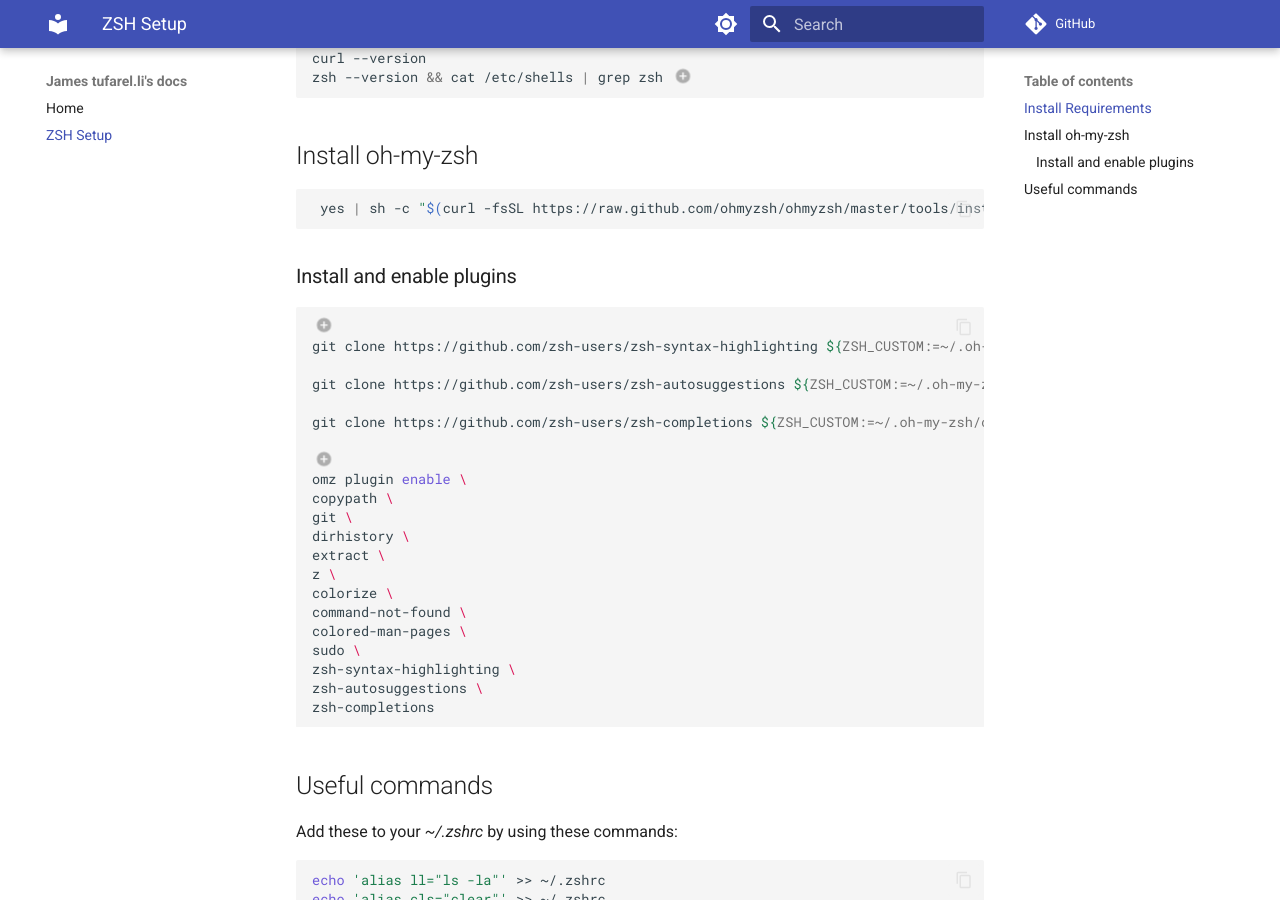
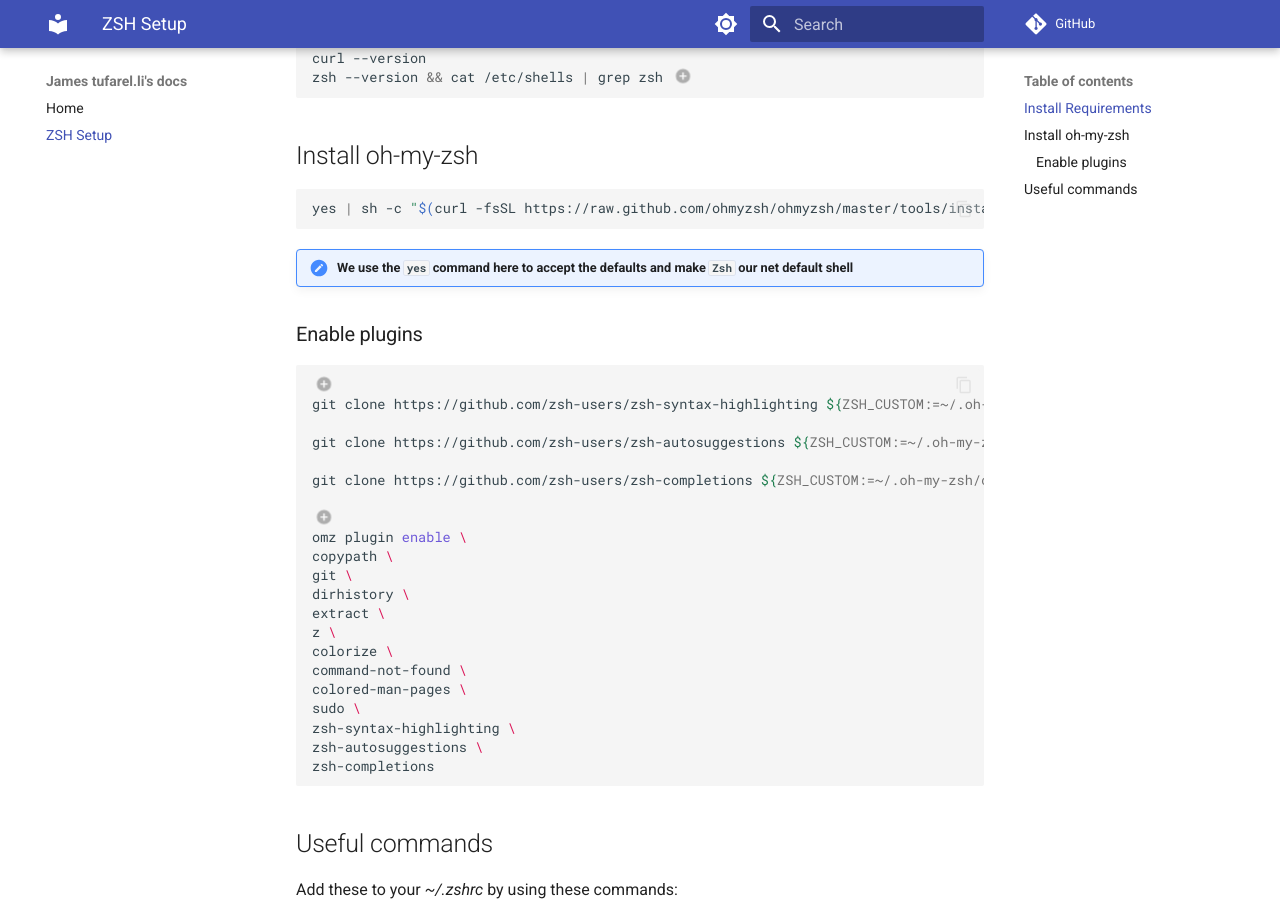
Before and after one commit to Minituff/online, an MkDocs documentation site: the page built from docs/zsh.md, in a window 1280 px wide and 900 px high, scrolled down 858 px. Built offline with MkDocs 1.6.1 and Material for MkDocs 9.7.7, drawn with Linux system fonts in a browser that asks for light colours; comment, search, counter and statistics services are not loaded.

Commit message:
Minor ZSH updates

````diff
--- a/docs/zsh.md
+++ b/docs/zsh.md
@@ -22,14 +22,16 @@ curl --version
 zsh --version && cat /etc/shells | grep zsh #(1)!
 ```
 
-1. should contain *zsh*
+1. These are just 2 commands that help verify `Zsh` is installed.
 
 ## Install oh-my-zsh
 ```bash
- yes | sh -c "$(curl -fsSL https://raw.github.com/ohmyzsh/ohmyzsh/master/tools/install.sh)" && zsh
+yes | sh -c "$(curl -fsSL https://raw.github.com/ohmyzsh/ohmyzsh/master/tools/install.sh)" && zsh
 ```
 
-### Install and enable plugins
+!!! note "We use the `yes` command here to accept the defaults and make `Zsh` our net default shell"
+
+### Enable plugins
 
 ```bash
 #(1)!
````
